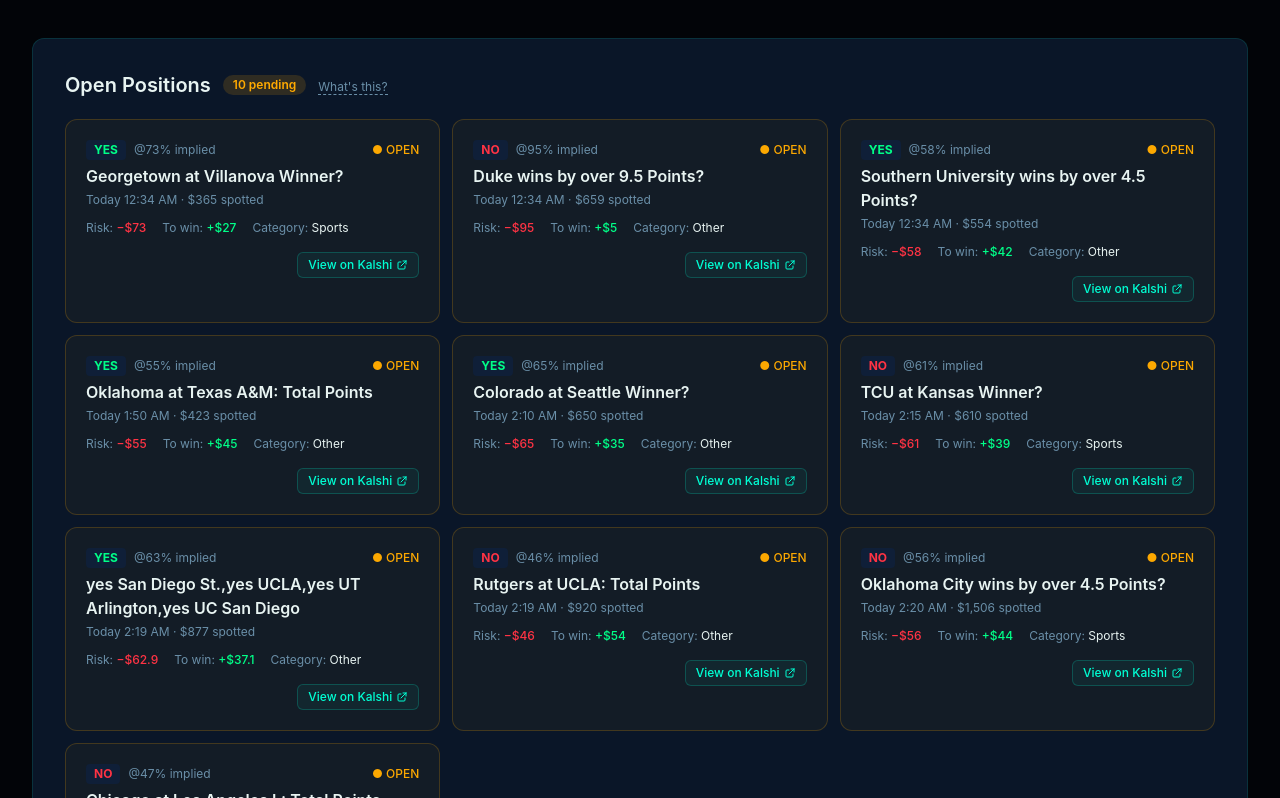
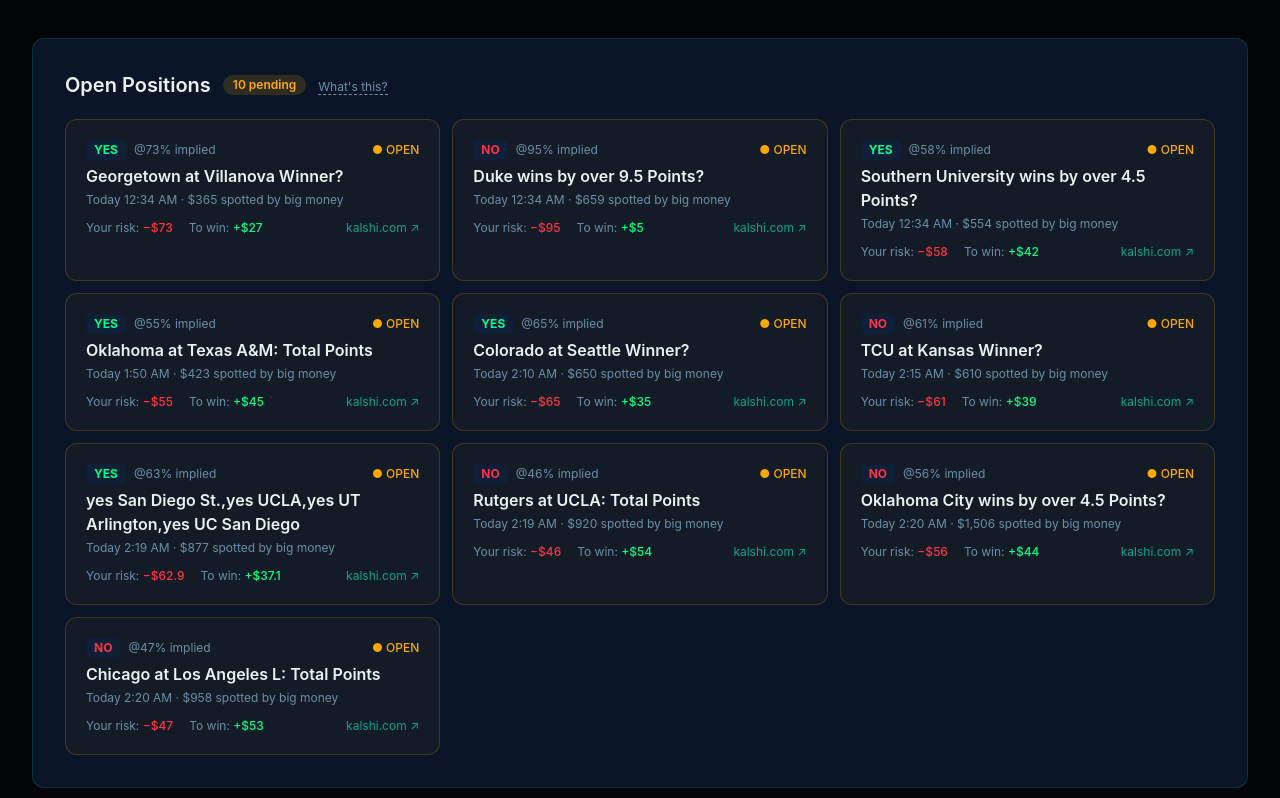
Before and after one commit to pagidik/kalshi-dashboard, a Next.js app: page / in a window 1280 px wide. Shown: the part 842-1640 px from the top of the page. Built offline with nearby package versions, Linux system fonts and the light colour scheme.

Commit message:
fix: whole pending card is clickable link, clarify spotted label

```diff
--- a/components/PredictionTable.tsx
+++ b/components/PredictionTable.tsx
@@ -68,8 +68,8 @@
   const risk = +(bet * p.price).toFixed(2)
   const url = kalshiUrl(p.ticker)
 
-  return (
-    <div className="relative rounded-xl border border-amber/20 bg-amber/[0.04] p-5 hover:border-amber/40 transition-all group/card">
+  const inner = (
+    <>
       <div className="flex items-start justify-between gap-4">
         <div className="flex-1 min-w-0">
           <div className="flex items-center gap-2 mb-1">
@@ -78,36 +78,41 @@
             <span className="ml-auto text-xs text-amber font-medium animate-pulse">● OPEN</span>
           </div>
           <p className="font-semibold text-text">{p.market}</p>
-          <p className="text-xs text-text-muted mt-1">{formatTime(p.firedAt)} · ${p.dollarObserved.toLocaleString()} spotted</p>
+          <p className="text-xs text-text-muted mt-1">
+            {formatTime(p.firedAt)} · <span title="Amount a large trader put in — what triggered this signal">${p.dollarObserved.toLocaleString()} spotted by big money</span>
+          </p>
         </div>
       </div>
       <div className="mt-3 flex flex-wrap items-center gap-4 text-xs">
         <div>
-          <span className="text-text-muted">Risk: </span>
+          <span className="text-text-muted">Your risk: </span>
           <span className="text-red font-medium">−${risk}</span>
         </div>
         <div>
           <span className="text-text-muted">To win: </span>
           <span className="text-green font-medium">+${potentialWin}</span>
         </div>
-        <div>
-          <span className="text-text-muted">Category: </span>
-          <span className="text-text capitalize">{p.category}</span>
-        </div>
         {url && (
-          <a
-            href={url}
-            target="_blank"
-            rel="noopener noreferrer"
-            className="ml-auto flex items-center gap-1 rounded-md border border-accent/20 bg-accent/5 px-2.5 py-1 text-xs font-medium text-accent transition-all hover:bg-accent/15 hover:border-accent/40"
-          >
-            View on Kalshi
-            <svg className="h-3 w-3" fill="none" stroke="currentColor" viewBox="0 0 24 24">
-              <path strokeLinecap="round" strokeLinejoin="round" strokeWidth={2} d="M10 6H6a2 2 0 00-2 2v10a2 2 0 002 2h10a2 2 0 002-2v-4M14 4h6m0 0v6m0-6L10 14" />
-            </svg>
-          </a>
+          <span className="ml-auto flex items-center gap-1 text-accent/60 text-xs">
+            kalshi.com ↗
+          </span>
         )}
       </div>
+    </>
+  )
+
+  return url ? (
+    <a
+      href={url}
+      target="_blank"
+      rel="noopener noreferrer"
+      className="block relative rounded-xl border border-amber/20 bg-amber/[0.04] p-5 hover:border-accent/40 hover:bg-accent/[0.04] transition-all cursor-pointer"
+    >
+      {inner}
+    </a>
+  ) : (
+    <div className="relative rounded-xl border border-amber/20 bg-amber/[0.04] p-5">
+      {inner}
     </div>
   )
 }
```
